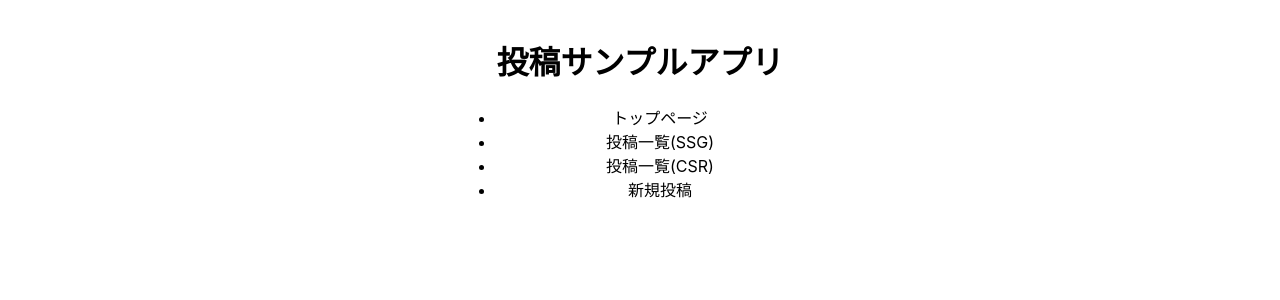
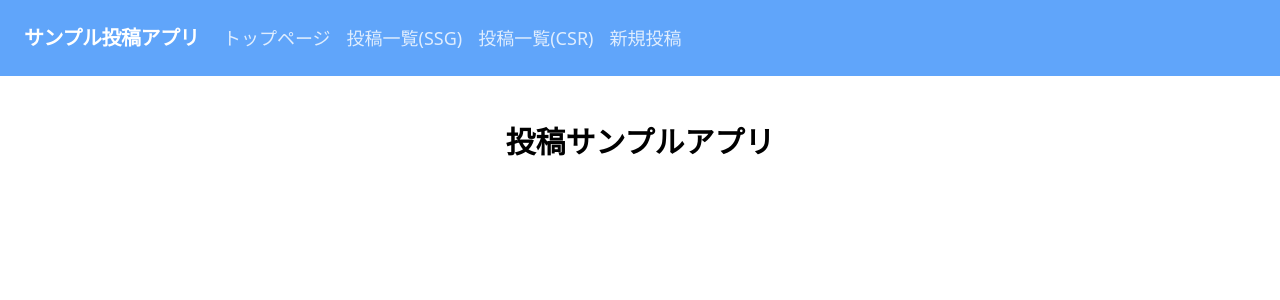
Before and after one commit to T-Tsujii/user_posts_front, a Next.js app: page / in a window 1280 px wide. Shown: the top 300 px of the page. Built offline with nearby package versions, Linux system fonts and the light colour scheme.

Commit message:
各ページのリファクタリングとCSS設定

```diff
--- a/src/components/Links.tsx
+++ /dev/null
@@ -1,29 +0,0 @@
-import Link from 'next/link';
-
-type PathType = {
-  url: string;
-  title: string;
-};
-
-const pathList: PathType[] = [
-  { url: '/', title: 'トップページ' },
-  { url: '/ssg', title: '投稿一覧(SSG)' },
-  { url: '/csr', title: '投稿一覧(CSR)' },
-  { url: '/new', title: '新規投稿' },
-];
-
-const Links: React.FC = () => {
-  return (
-    <ul>
-      {pathList.map((path) => (
-        <li key={path.url}>
-          <Link href={path.url}>
-            <a>{path.title}</a>
-          </Link>
-        </li>
-      ))}
-    </ul>
-  );
-};
-
-export { Links };
--- a/src/pages/_app.tsx
+++ b/src/pages/_app.tsx
@@ -1,7 +1,15 @@
-import '../styles/globals.css'
-import type { AppProps } from 'next/app'
+import '../styles/globals.css';
+import type { AppProps } from 'next/app';
+
+import { Navbar } from '../components/Navbar';
 
 function MyApp({ Component, pageProps }: AppProps) {
-  return <Component {...pageProps} />
+  return (
+    <>
+      <Navbar />
+      <Component {...pageProps} />
+    </>
+  );
 }
-export default MyApp
+
+export default MyApp;
--- a/src/pages/csr.tsx
+++ b/src/pages/csr.tsx
@@ -1,19 +1,13 @@
 import type { NextPage } from 'next';
 import { useState, useEffect } from 'react';
-import { format } from 'date-fns';
 
 import { MetaHead } from '../components/MetaHead';
-import { Links } from '../components/Links';
-import styles from '../styles/Home.module.css';
-import { globalAxios, errorHandling } from '../service/globalAxios';
+import { errorHandling } from '../service/globalAxios';
 
-type PostType = {
-  id: number;
-  username: string;
-  body: string;
-  createdAt: string;
-  updatedAt: string;
-};
+import { fetchPostsService } from '../service/posts';
+import { Post } from '../components/post';
+
+import type { PostType } from '../types/post';
 
 const Csr: NextPage = () => {
   const title = '投稿一覧(CSR)';
@@ -21,8 +15,7 @@ const Csr: NextPage = () => {
   const [posts, setPosts] = useState<PostType[]>([]);
   const fetchPosts = async () => {
     try {
-      const response = await globalAxios.get('/posts');
-      const posts = response.data;
+      const posts = await fetchPostsService();
       setPosts(posts);
     } catch (error) {
       errorHandling(error);
@@ -34,19 +27,13 @@ const Csr: NextPage = () => {
   }, []);
 
   return (
-    <div className={styles.container}>
+    <div>
       <MetaHead title={title} />
 
-      <main className={styles.main}>
-        <h1 className={styles.title}>{title}</h1>
-        <Links />
+      <main>
+        <h1>{title}</h1>
         {posts.map((post) => (
-          <div key={post.id}>
-            <div>投稿者名: {post.username}</div>
-            <div>内容: {post.body}</div>
-            <div>投稿日時: {format(new Date(post.createdAt), 'yyyy/MM/dd HH:mm:ss')}</div>
-            <div>更新日時: {format(new Date(post.updatedAt), 'yyyy/MM/dd HH:mm:ss')}</div>
-          </div>
+          <Post key={post.id} post={post} />
         ))}
       </main>
     </div>
--- a/src/pages/index.tsx
+++ b/src/pages/index.tsx
@@ -1,17 +1,14 @@
 import type { NextPage } from 'next';
 import { MetaHead } from '../components/MetaHead';
-import { Links } from '../components/Links';
-import styles from '../styles/Home.module.css';
 
 const Home: NextPage = () => {
   const title = '投稿サンプルアプリ';
   return (
-    <div className={styles.container}>
+    <div>
       <MetaHead title={title} />
 
-      <main className={styles.main}>
-        <h1 className={styles.title}>{title}</h1>
-        <Links />
+      <main>
+        <h1>{title}</h1>
       </main>
     </div>
   );
--- a/src/pages/new.tsx
+++ b/src/pages/new.tsx
@@ -1,17 +1,14 @@
 import type { NextPage } from 'next';
 import { MetaHead } from '../components/MetaHead';
-import { Links } from '../components/Links';
-import styles from '../styles/Home.module.css';
 
 const New: NextPage = () => {
   const title = '新規投稿';
   return (
-    <div className={styles.container}>
+    <div>
       <MetaHead title={title} />
 
-      <main className={styles.main}>
-        <h1 className={styles.title}>{title}</h1>
-        <Links />
+      <main>
+        <h1>{title}</h1>
       </main>
     </div>
   );
--- a/src/pages/ssg.tsx
+++ b/src/pages/ssg.tsx
@@ -1,17 +1,14 @@
 import type { NextPage } from 'next';
 import { MetaHead } from '../components/MetaHead';
-import { Links } from '../components/Links';
-import styles from '../styles/Home.module.css';
 
 const Ssg: NextPage = () => {
   const title = '投稿一覧(SSG)';
   return (
-    <div className={styles.container}>
+    <div>
       <MetaHead title={title} />
 
-      <main className={styles.main}>
-        <h1 className={styles.title}>{title}</h1>
-        <Links />
+      <main>
+        <h1>{title}</h1>
       </main>
     </div>
   );
--- a/src/styles/Home.module.css
+++ /dev/null
@@ -1,6 +0,0 @@
-.container {
-  max-width: 400px;
-  margin: 0 auto;
-  padding: 1rem;
-  text-align: center;
-}
--- a/src/styles/globals.css
+++ b/src/styles/globals.css
@@ -1,16 +1,15 @@
-html,
-body {
-  padding: 0;
-  margin: 0;
-  font-family: -apple-system, BlinkMacSystemFont, Segoe UI, Roboto, Oxygen,
-    Ubuntu, Cantarell, Fira Sans, Droid Sans, Helvetica Neue, sans-serif;
+@tailwind base;
+@tailwind components;
+@tailwind utilities;
+
+@layer base {
+  main {
+    @apply max-w-md mx-auto p-6;
+  }
+  h1 {
+    @apply text-3xl font-bold text-center py-6;
+  }
+  h2 {
+    @apply text-xl;
+  }
 }
-
-a {
-  color: inherit;
-  text-decoration: none;
-}
-
-* {
-  box-sizing: border-box;
-}
```
